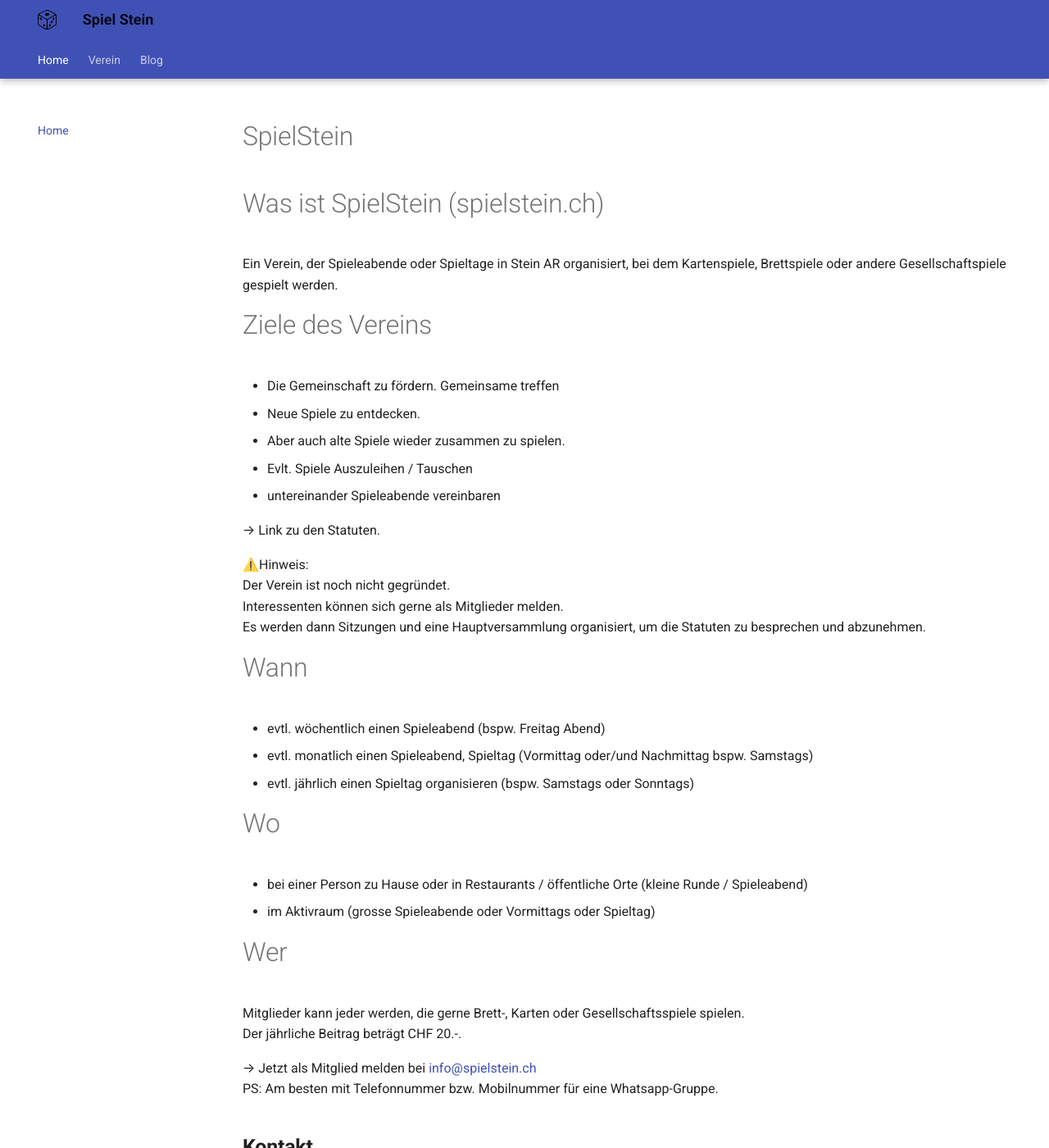
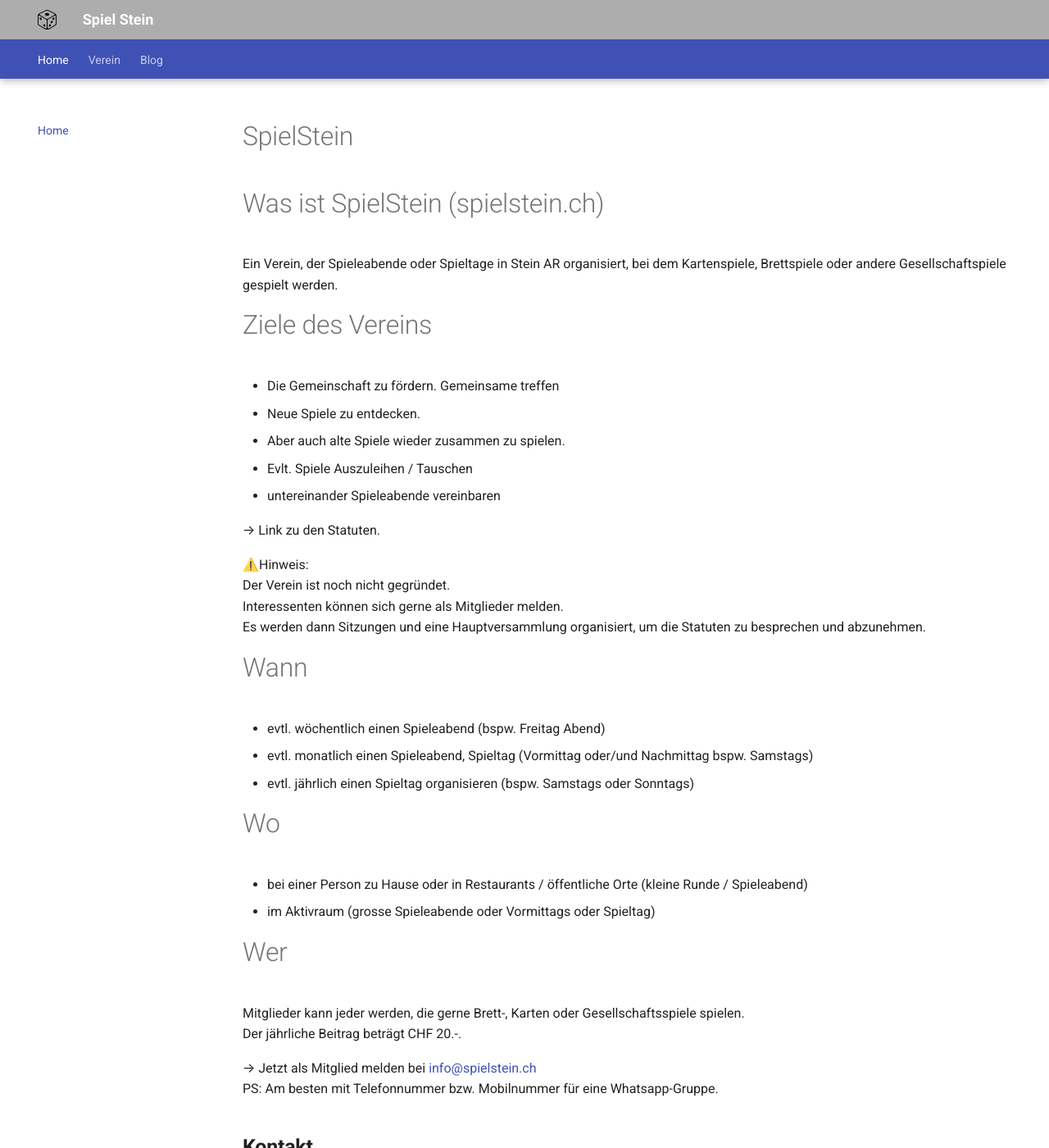
Before and after one commit to spielsteinar/spielstein.ch, an MkDocs documentation site: the page built from docs/index.md, in a window 1280 px wide and 1400 px high. Shown: the whole window at 82% size. Built offline with MkDocs 1.6.1 and Material for MkDocs 9.7.7, drawn with Linux system fonts in a browser that asks for light colours.

Commit message:
Update header background color in spielstein.css

```diff
--- a/docs/stylesheets/spielstein.css
+++ b/docs/stylesheets/spielstein.css
@@ -1,5 +1,3 @@
-
-
 .md-header {
-    color: var(--md-footer-bg-color);
+    background-color: var(--md-default-fg-color--lighter);
 }
```
